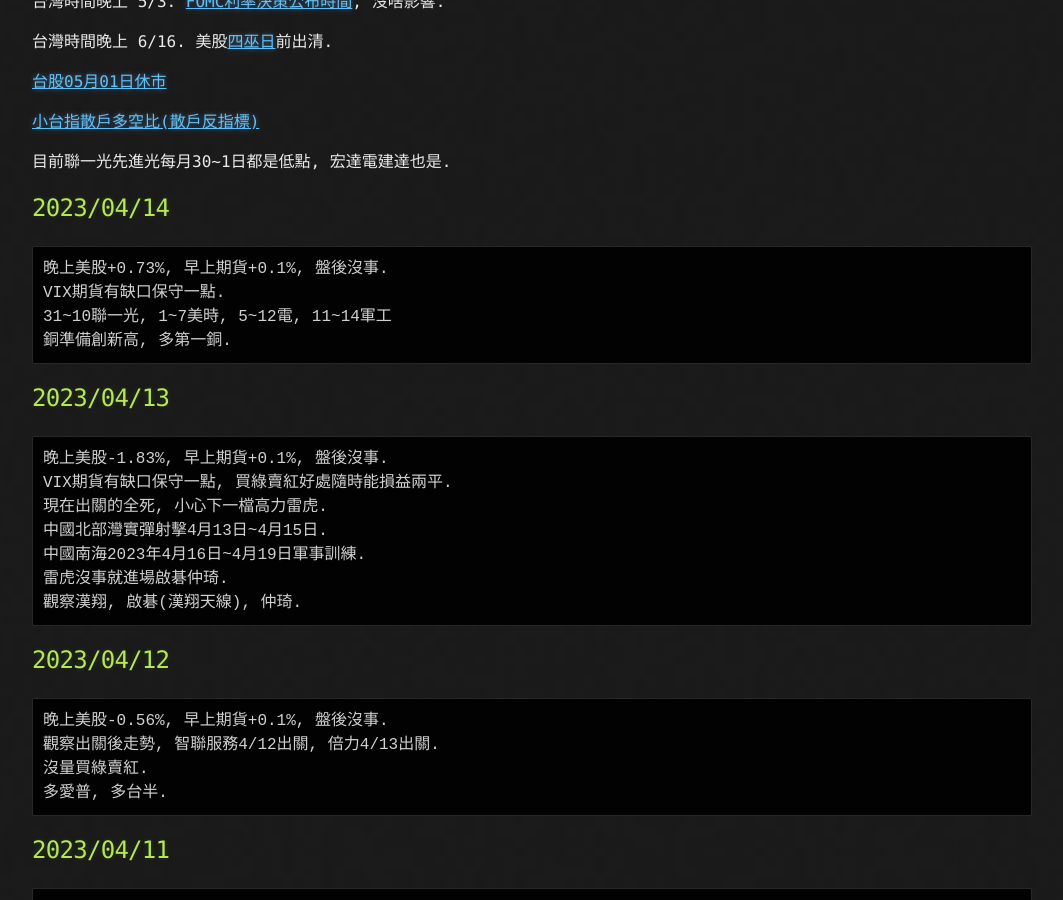
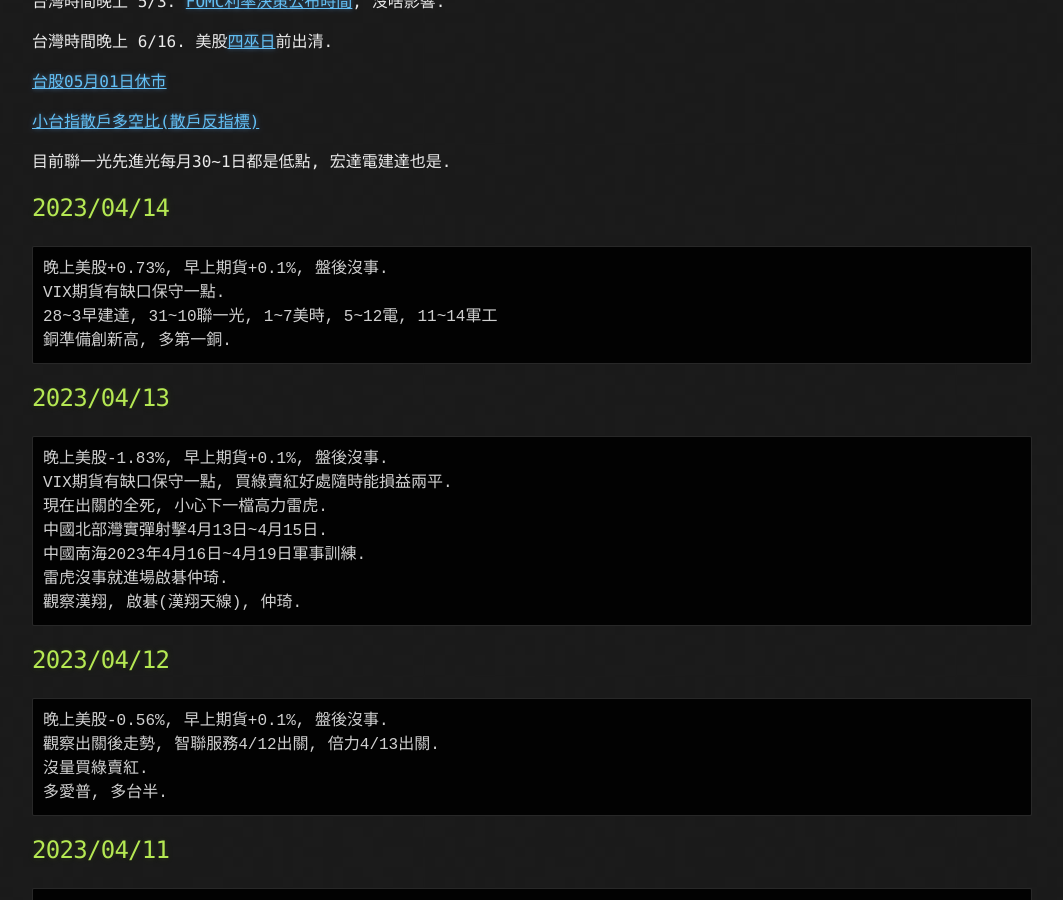
Before and after one commit to lepg5487/Stock_God, a Jekyll site: the page built from index.md, in a window 1280 px wide and 900 px high, scrolled down 388 px. Shown: the whole window, without its empty margins (108-1171 px from the left). Built offline with Jekyll 4.4.1, drawn with Linux system fonts in a browser that asks for light colours; our own code applies the rules of GitHub Pages for plain Markdown files.

Commit message:
Update index.md

````diff
--- a/index.md
+++ b/index.md
@@ -22,7 +22,7 @@ layout: testlayouts
 ```
 晚上美股+0.73%, 早上期貨+0.1%, 盤後沒事.
 VIX期貨有缺口保守一點.
-31~10聯一光, 1~7美時, 5~12電, 11~14軍工
+28~3早建達, 31~10聯一光, 1~7美時, 5~12電, 11~14軍工
 銅準備創新高, 多第一銅.
 ```
 
````
